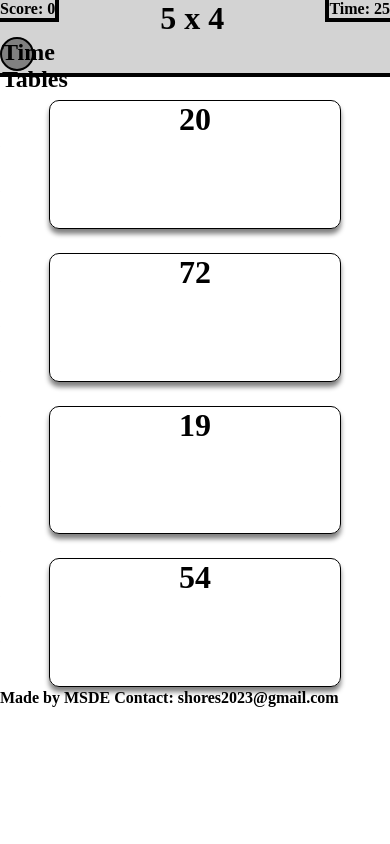
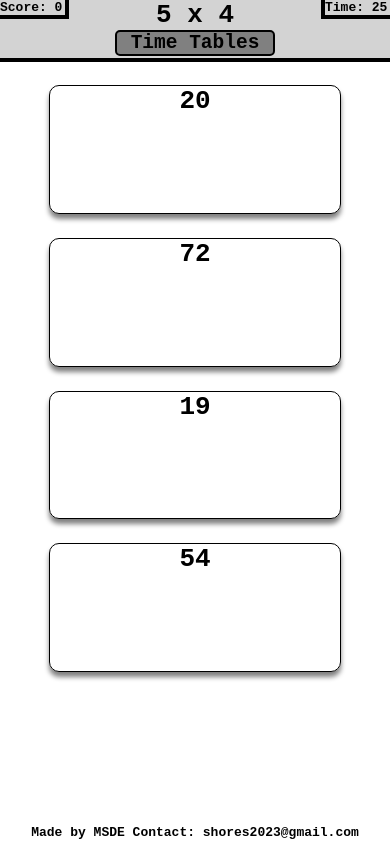
Before and after one commit to Msde-7/Time-Table-Game, a plain HTML site: page index.html in a window 390 px wide. Drawn offline with nearby package versions, Linux system fonts and the light colour scheme.

Commit message:
Styling Improvements

```diff
--- a/style.css
+++ b/style.css
@@ -1,5 +1,10 @@
 * {
   margin: 0;
+  font-family: monospace;
+}
+
+.to_blur {
+  height: 100vh;
 }
 
 .restart_box {
@@ -11,6 +16,7 @@
   top: 30vh;
   z-index: 99;
 }
+
 .restart {
   border: 4px solid black;
   border-radius: 10px;
@@ -18,11 +24,12 @@
   box-shadow: 0px 5px 5px gray;
   color: white;
 }
+
 .restart_box > h1 {
   font-size: 72px;
 }
 
-  .mobile_only {
+.drop_down {
   display: none;
 }
 
@@ -38,6 +45,7 @@
 
 .math_flex > h4 {
   font-size: 2rem;
+  width: 10rem;
 }
 
 .score {
@@ -69,11 +77,22 @@
 }
 
 .time_tables > ul:hover {
-    background: linear-gradient(90deg, rgba(58,116,180,1) 0%, rgba(29,176,253,1) 17%, rgba(61,252,231,1) 50%, rgba(69,196,252,1) 100%);
+  background: linear-gradient(
+    90deg,
+    rgba(58, 116, 180, 1) 0%,
+    rgba(29, 176, 253, 1) 17%,
+    rgba(61, 252, 231, 1) 50%,
+    rgba(69, 196, 252, 1) 100%
+  );
 }
 
 .selected_multiplier {
-    background: linear-gradient(90deg, rgba(58,180,144,1) 2%, rgba(68,252,61,1) 50%, rgba(69,252,173,1) 96%);
+  background: linear-gradient(
+    90deg,
+    rgba(58, 180, 144, 1) 2%,
+    rgba(68, 252, 61, 1) 50%,
+    rgba(69, 252, 173, 1) 96%
+  );
 }
 
 .answers {
@@ -91,6 +110,16 @@
   text-align: center;
   box-shadow: 0px 5px 5px gray;
   font-size: 2rem;
+}
+
+.credits {
+  position: absolute;
+  bottom: 4px;
+  width: 100%;
+}
+
+.credits > h4 {
+  text-align: center;
 }
 
 .answers > h2:hover {
@@ -119,7 +148,6 @@
   100% {
     background-color: white;
   }
-
 }
 
 @keyframes slide_in {
@@ -130,6 +158,7 @@
     right: 0vw;
   }
 }
+
 .correct_animation {
   animation-name: correct_change;
   animation-duration: 0.25s;
@@ -144,8 +173,10 @@
   .equation {
     font-size: 2rem;
   }
-    .math_flex > h4{
+
+  .math_flex > h4 {
     font-size: 1rem;
+    width: 5rem;
   }
 
   .time_tables {
@@ -155,21 +186,20 @@
   }
 
   .time_tables > ul {
-      font-size: .8rem;
+    font-size: 0.8rem;
     padding: 2px;
     text-align: center;
+    width: auto;
   }
 
-    .mobile_only {
-      display: inline-block;
-    }
   .drop_down {
+    display: block;
+    margin: auto;
+    width: 12rem;
     border: solid black 2px;
-      width: 30px;
-      height: 30px;
     text-align: center;
     font-size: 1.5rem;
-        border-radius: 50%;
+    border-radius: 5px;
     background-color: gray;
     margin-bottom: 2px;
   }
@@ -177,6 +207,7 @@
   .time_tables > ul {
     font-size: 2rem;
   }
+
   .time_tables {
     position: absolute;
     right: 100vw;
@@ -185,13 +216,14 @@
 
   .add_slide {
     animation-name: slide_in;
-      animation-duration: .5s;
+    animation-duration: 0.5s;
     animation-fill-mode: forwards;
   }
 
   .restart_box > h1 {
     font-size: 2rem;
   }
+
   .answers {
     display: flex;
     flex-direction: column;
```
Lines whose indentation alone changed are shown as unchanged.
